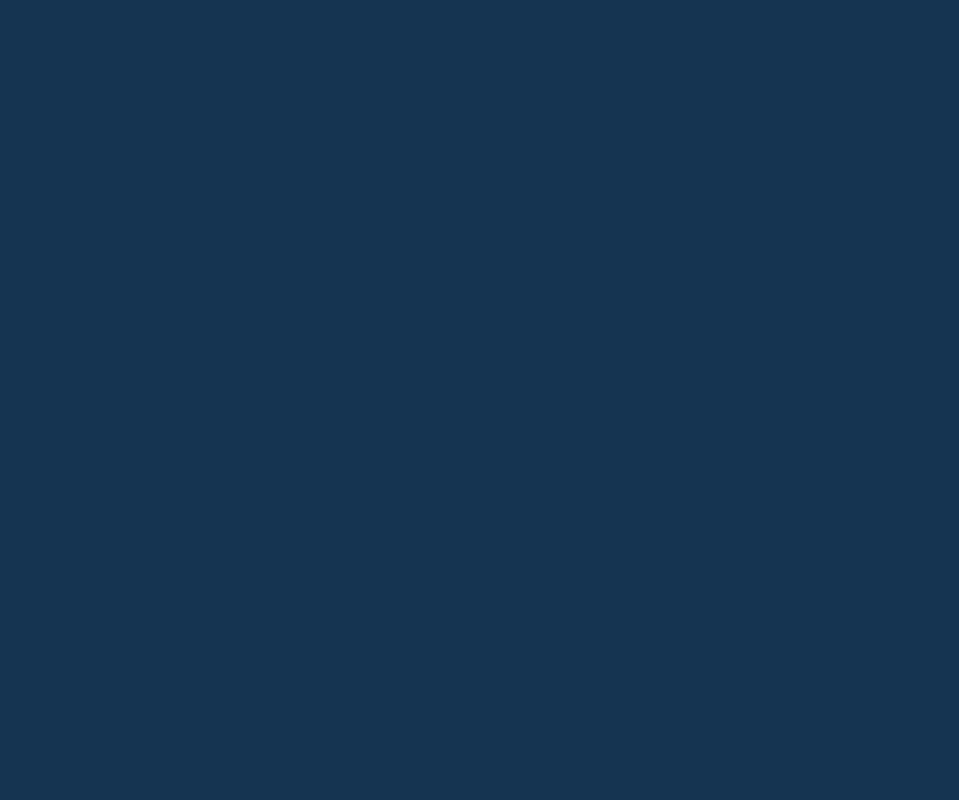
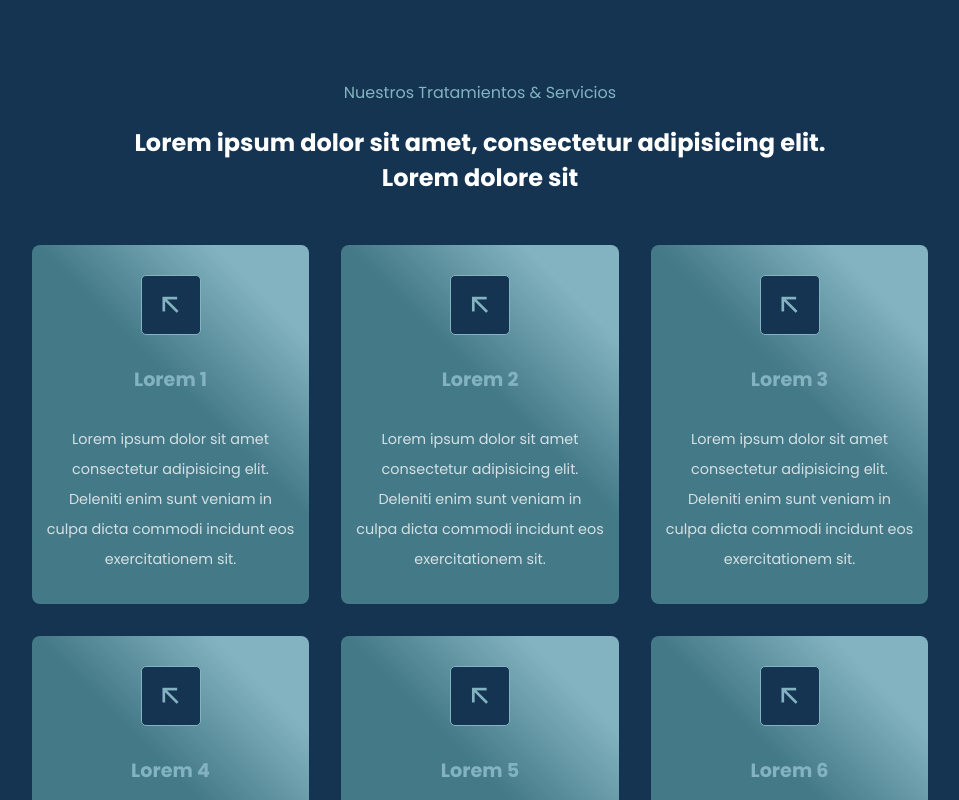
Before and after one commit to cinthiapiera/dental, a React (Create React App) app: page / in a window 1280 px wide. Shown: the part 900-1700 px from the top of the page, without its empty margins (160-1119 px from the left). Before the commit the page ends 920 px from the top, so only its background shows below. Built offline with nearby package versions, Linux system fonts and the light colour scheme.

Commit message:
services

```diff
--- a/src/App.css
+++ b/src/App.css
@@ -12,17 +12,16 @@
   --link-active: #83B3C0;
   --card-bg: linear-gradient(
     45deg,
-    rgba(15, 18, 61, 1) 33%,
-    rgba(15, 18, 61, 1) 52%,
-    rgba(11, 41, 69, 1) 84%
+    rgba(68,121,135,1) 57%,
+    rgba(131,179,192,1) 85%
   );
   --counter-color: linear-gradient(
     90deg,
-    #2f9bd0 35%,
-    #83B3C0 55%,
-    #447987 75%
+    rgba(47,155,208,1) 25%,
+    rgba(131,179,192,1) 50%,
+    rgba(68,121,135,1) 85%
   );
-  --body-bg: rgba(20, 52, 81, 1);
+  --body-bg: #143452;
   --newsletter-bg: linear-gradient(
     90deg,
     rgba(27, 9, 115, 1) 20%,
@@ -32,7 +31,7 @@
   --testimonial-bg: #1a0f4f;
   --font-name: "Poppins", sans-serif;
   --small-text-color: rgba(255, 255, 255, 0.774);
-  --icon-bg:#151e4f;
+  --icon-bg:#447987;
 }
 
 .light-theme {
@@ -75,6 +74,7 @@ a{
 
 h1, h2{
   color: var(--heading-color);
+  font-size: 1.5rem;
 }
 
 section{
@@ -92,3 +92,10 @@ section{
   line-height: 30px;
   font-size: 0.9rem;
 }
+
+.subtitle{
+  font-size: 1rem;
+  color: var(--primary-color);
+  font-weight: 400;
+  margin-bottom: 20px;
+}
--- a/src/App.js
+++ b/src/App.js
@@ -2,6 +2,7 @@ import './App.css';
 import Header from './components/Header/Header';
 import Hero from './components/UI/Hero';
 import Counter from './components/UI/Counter';
+import Services from './components/UI/Services';
 
 function App() {
   return (
@@ -9,6 +10,7 @@ function App() {
          <Header/>
          <Hero/>
          <Counter/>
+         <Services/>
         </>
   );
 }
--- /dev/null
+++ b/src/components/UI/Services.jsx
@@ -0,0 +1,64 @@
+import React from 'react';
+import '../../styles/services.css';
+
+const serviceData=[
+  {
+    icon: 'ri-arrow-left-up-line',
+    title: 'Lorem 1 ',
+    desc: 'Lorem ipsum dolor sit amet consectetur adipisicing elit. Deleniti enim sunt veniam in culpa dicta commodi incidunt eos exercitationem sit.'
+  },
+  {
+    icon: 'ri-arrow-left-up-line',
+    title: 'Lorem 2 ',
+    desc: 'Lorem ipsum dolor sit amet consectetur adipisicing elit. Deleniti enim sunt veniam in culpa dicta commodi incidunt eos exercitationem sit.'
+  },
+  {
+    icon: 'ri-arrow-left-up-line',
+    title: 'Lorem 3 ',
+    desc: 'Lorem ipsum dolor sit amet consectetur adipisicing elit. Deleniti enim sunt veniam in culpa dicta commodi incidunt eos exercitationem sit.'
+  },
+  {
+    icon: 'ri-arrow-left-up-line',
+    title: 'Lorem 4 ',
+    desc: 'Lorem ipsum dolor sit amet consectetur adipisicing elit. Deleniti enim sunt veniam in culpa dicta commodi incidunt eos exercitationem sit.'
+  },
+  {
+    icon: 'ri-arrow-left-up-line',
+    title: 'Lorem 5 ',
+    desc: 'Lorem ipsum dolor sit amet consectetur adipisicing elit. Deleniti enim sunt veniam in culpa dicta commodi incidunt eos exercitationem sit.'
+  },
+  {
+    icon: 'ri-arrow-left-up-line',
+    title: 'Lorem 6 ',
+    desc: 'Lorem ipsum dolor sit amet consectetur adipisicing elit. Deleniti enim sunt veniam in culpa dicta commodi incidunt eos exercitationem sit.'
+  }
+]
+
+const Services = () => {
+  return (
+    <section id="service">
+        <div className="container">
+          <div className="service__top-content">
+            <h6 className='subtitle'>Nuestros Tratamientos & Servicios</h6>
+            <h2>Lorem ipsum dolor sit amet, consectetur adipisicing elit.</h2>
+            <h2 className='highligth'> Lorem dolore sit</h2>
+          </div>
+
+          <div className="service__item-wrapper">
+            {
+                serviceData.map((item,index)=>(
+                  <div className="services__item" key={index}>
+                  <span className="service__icon"><i class={item.icon}></i></span>
+                  <h3 className='service__title'>{item.title} </h3>
+                  <p className='description'>{item.desc}</p>
+                  </div>
+                ))
+              }
+          </div>
+
+        </div>
+    </section>
+  )
+}
+
+export default Services
--- /dev/null
+++ b/src/styles/services.css
@@ -0,0 +1,45 @@
+.service__top-content{
+    text-align: center;
+    margin-bottom: 50px;
+}
+
+.service__item-wrapper{
+    display: flex;
+    flex-wrap: wrap;
+    justify-content: center;
+    column-gap: 2rem;
+    row-gap: 2rem;
+}
+
+.services__item{
+    background: var(--card-bg);
+    width: 25%;
+    padding: 30px 15px;
+    text-align: center;
+    border-radius: 0.5rem;
+    cursor: pointer;
+}
+
+.service__icon{
+    width: 60px;
+    height: 60px;
+    display: flex;
+    align-items: center;
+    justify-content: center;
+    margin: auto;
+    background: var(--body-bg);
+    border-radius: 5px;
+    margin-bottom: 30px;
+    border: 1px solid var(--primary-color);
+}
+
+.service__icon i{
+    font-size: 2rem;
+    color: var(--primary-color);
+}
+
+.service__title{
+    color: var(--primary-color);
+    font-size: 1.2rem;
+    margin-bottom: 30px;
+}
```
